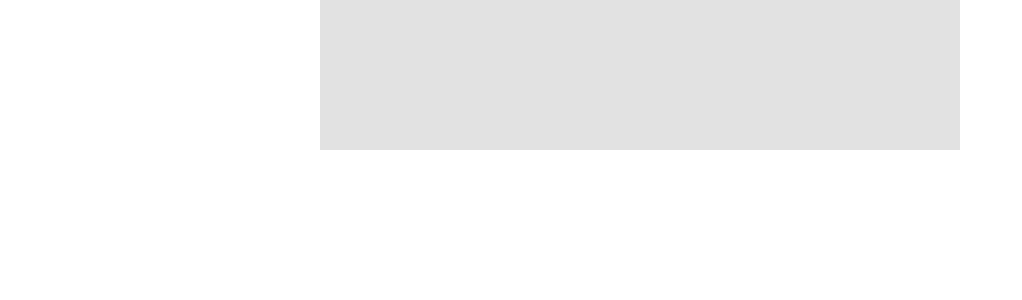
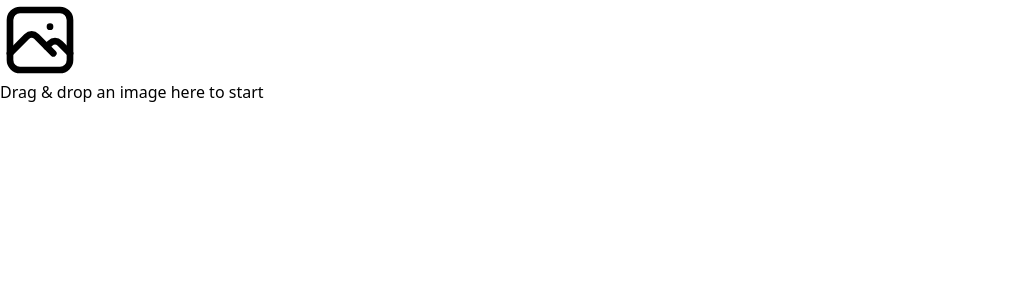
Before and after one commit to EliasWatson/Segment-Anything-2-WebUI, a React (Vite) app in the folder frontend/: page / in a window 1280 px wide. Shown: the top 300 px of the page, without its empty margins (0-1022 px from the left). Built offline with nearby package versions, Linux system fonts and the light colour scheme.

Commit message:
Add image placeholder

```diff
--- a/frontend/src/App.tsx
+++ b/frontend/src/App.tsx
@@ -9,6 +9,7 @@ import { Canvas } from "@react-three/fiber";
 import * as THREE from "three";
 import { MapControls } from "@react-three/drei";
 import { useDropzone } from "react-dropzone";
+import { ImagePlaceholder } from "./components/ImagePlaceholder.tsx";
 
 const initialCameraZoom = Math.min(window.innerWidth, window.innerHeight) * 0.8;
 
@@ -105,6 +106,9 @@ function App(): ReactNode {
   return (
     <div className="w-full h-full" {...getRootProps()}>
       <input {...getInputProps()} />
+      {imageTexture === undefined ? (
+        <ImagePlaceholder />
+      ) : (
         <Canvas
           frameloop="demand"
           orthographic
@@ -117,10 +121,11 @@ function App(): ReactNode {
         >
           <mesh>
             <planeGeometry args={planeDimensions} />
-          {imageTexture && <meshBasicMaterial map={imageTexture} />}
+            <meshBasicMaterial map={imageTexture} />
           </mesh>
           <MapControls enableRotate={false} />
         </Canvas>
+      )}
     </div>
   );
 }
--- /dev/null
+++ b/frontend/src/components/ImagePlaceholder.tsx
@@ -0,0 +1,11 @@
+import { ReactNode } from "react";
+import { IconPhoto } from "@tabler/icons-react";
+
+export const ImagePlaceholder = (): ReactNode => {
+  return (
+    <div className="w-full h-full flex flex-col justify-center items-center gap-4">
+      <IconPhoto size="5rem" />
+      <div className="text-xl">Drag & drop an image here to start</div>
+    </div>
+  );
+};
```
Lines whose indentation alone changed are shown as unchanged.
